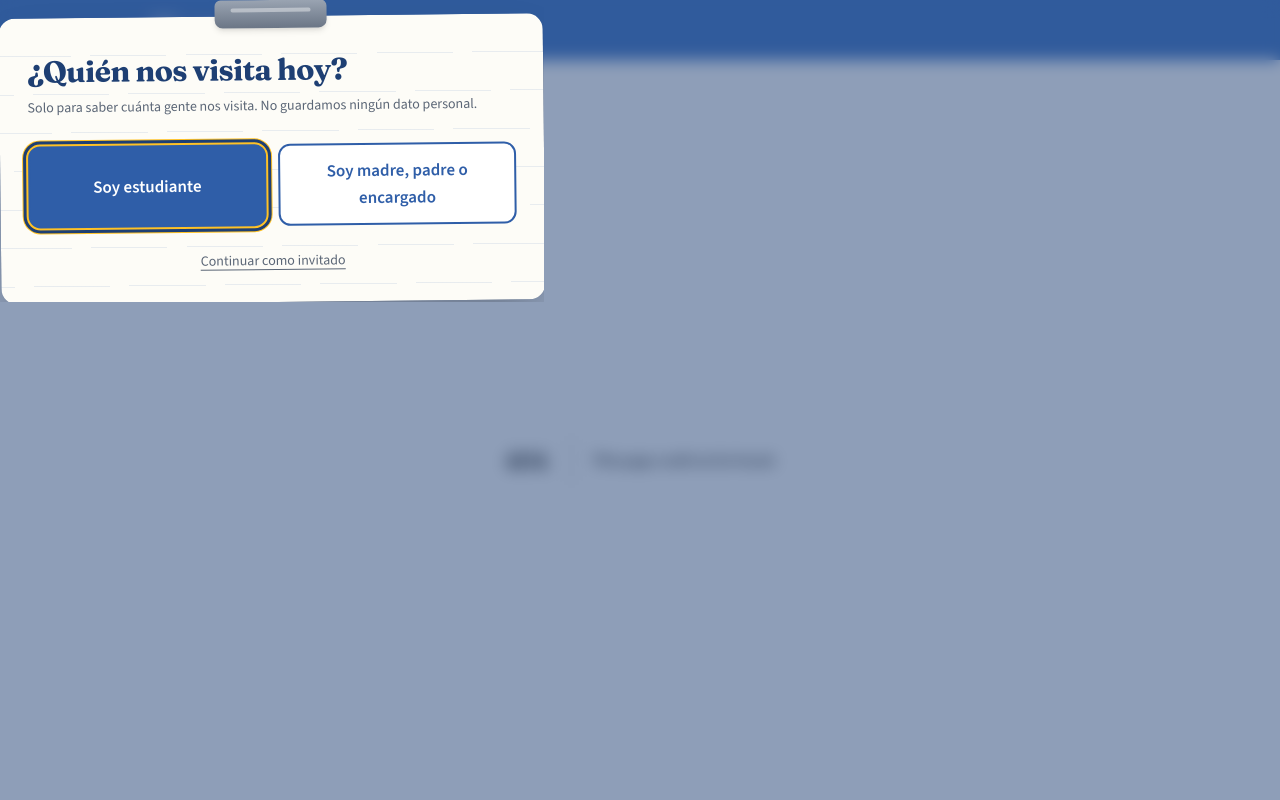
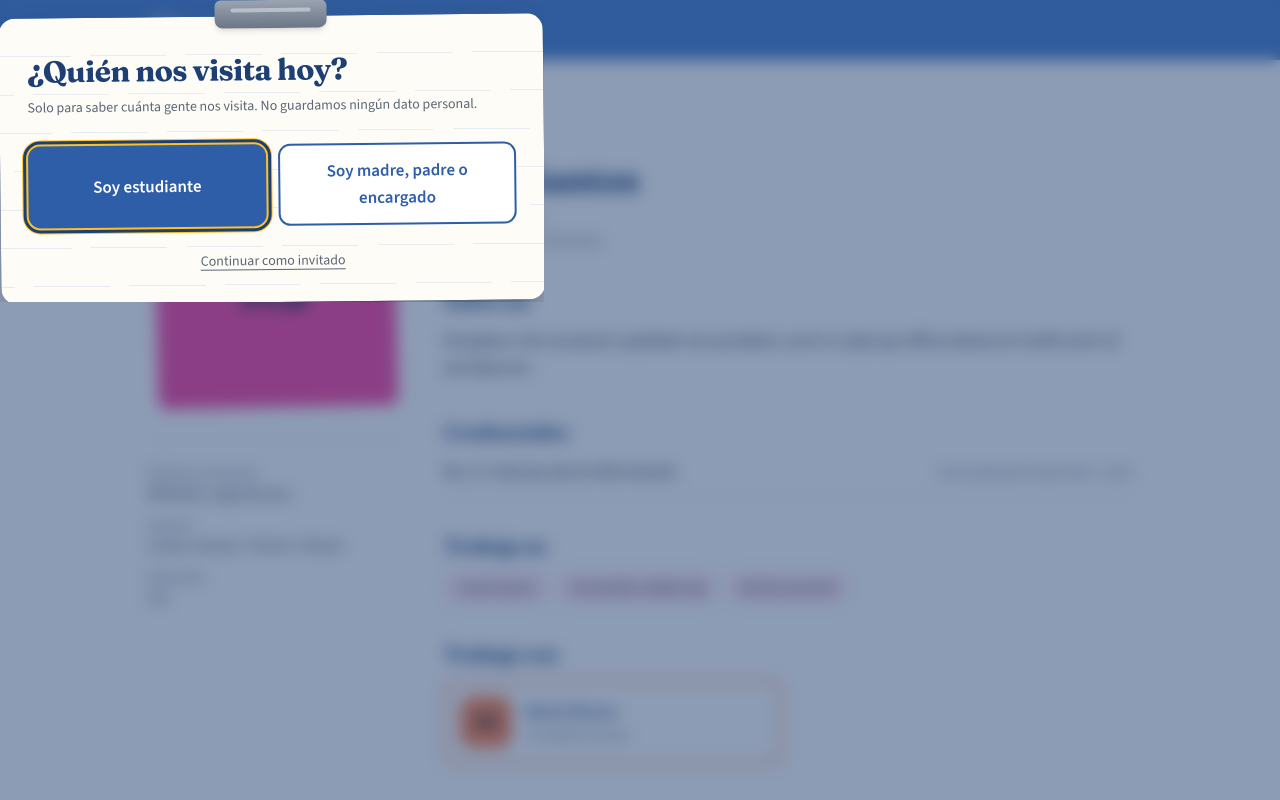
Before and after one commit to AlexisBarriera72/consejeria-escolar, a Next.js app: page /consejered/ana-santos in a window 1280 px wide. Before the commit this address had no page. Shown: the top 800 px of the page. Built offline with nearby package versions, Linux system fonts and the light colour scheme.

Commit message:
feat: add profile page with credentials and mutual links

```diff
--- /dev/null
+++ b/app/consejered/[slug]/page.tsx
@@ -0,0 +1,199 @@
+import type { Metadata } from 'next';
+import Link from 'next/link';
+import { notFound } from 'next/navigation';
+import { FotoPerfil } from '@/components/FotoPerfil';
+import { TextoRico } from '@/components/TextoRico';
+import { TINTE_ACENTO, BORDE_ACENTO } from '@/components/ui/Tarjeta';
+import {
+  obtenerPerfil,
+  obtenerPerfiles,
+  obtenerPerfilesPorId,
+} from '@/lib/contenido';
+
+type Props = { params: Promise<{ slug: string }> };
+
+/** Prerenderiza todos los perfiles en el build: se sirven como HTML estático,
+ *  sin esperar a nada. Importa en un teléfono con datos móviles flojos. */
+export async function generateStaticParams() {
+  const perfiles = await obtenerPerfiles();
+  return perfiles.map((p) => ({ slug: p.slug }));
+}
+
+export async function generateMetadata({ params }: Props): Promise<Metadata> {
+  const { slug } = await params;
+  const perfil = await obtenerPerfil(slug);
+  if (!perfil) return { title: 'Perfil no encontrado' };
+  return {
+    title: perfil.nombre,
+    description: `${perfil.puesto} · ${perfil.escuela}`,
+  };
+}
+
+export default async function PaginaPerfil({ params }: Props) {
+  const { slug } = await params;
+  const perfil = await obtenerPerfil(slug);
+  if (!perfil) notFound();
+
+  // `trabajaCon` ya viene simétrico desde lib/contenido (doc 02 §3).
+  const companeros = await obtenerPerfilesPorId(perfil.trabajaCon);
+
+  return (
+    <div className="mx-auto max-w-5xl px-5 py-12">
+      <Link
+        href="/consejered"
+        className="text-azul-700 rounded text-sm underline"
+      >
+        ← Volver al Pasillo
+      </Link>
+
+      <div className="mt-6 grid gap-10 md:grid-cols-[16rem_1fr]">
+        {/* ── Columna izquierda ─────────────────────────────────────────── */}
+        <div>
+          <div style={{ rotate: '-1.2deg' }}>
+            <FotoPerfil perfil={perfil} tamano="grande" />
+          </div>
+
+          {perfil.estadoDelDia ? (
+            <p
+              className={`text-tinta mt-5 rounded-xl px-4 py-3 text-sm font-medium ${TINTE_ACENTO[perfil.acento]}`}
+            >
+              {perfil.estadoDelDia}
+            </p>
+          ) : null}
+
+          <dl className="border-borde mt-6 space-y-3 border-t pt-6 text-sm">
+            {perfil.contacto.oficina ? (
+              <div>
+                <dt className="text-gris">Dónde encontrarla</dt>
+                <dd className="text-tinta font-medium">
+                  {perfil.contacto.oficina}
+                </dd>
+              </div>
+            ) : null}
+            {perfil.contacto.horario ? (
+              <div>
+                <dt className="text-gris">Horario</dt>
+                <dd className="text-tinta font-medium">
+                  {perfil.contacto.horario}
+                </dd>
+              </div>
+            ) : null}
+            {perfil.contacto.extension ? (
+              <div>
+                <dt className="text-gris">Extensión</dt>
+                <dd className="text-tinta font-medium">
+                  {perfil.contacto.extension}
+                </dd>
+              </div>
+            ) : null}
+            {perfil.contacto.email ? (
+              <div>
+                <dt className="text-gris">Correo</dt>
+                <dd>
+                  <a
+                    href={`mailto:${perfil.contacto.email}`}
+                    className="text-azul-700 rounded font-medium underline"
+                  >
+                    {perfil.contacto.email}
+                  </a>
+                </dd>
+              </div>
+            ) : null}
+          </dl>
+        </div>
+
+        {/* ── Columna derecha ───────────────────────────────────────────── */}
+        <div>
+          <h1 className="font-titulo text-azul-900 text-4xl font-bold">
+            {perfil.nombre}
+          </h1>
+          <p className="text-tinta mt-1 text-lg">{perfil.puesto}</p>
+          <p className="text-gris text-sm">{perfil.escuela}</p>
+
+          {perfil.frase ? (
+            <blockquote
+              className={`text-tinta mt-7 rounded-xl border-l-4 px-5 py-4 italic ${BORDE_ACENTO[perfil.acento]} ${TINTE_ACENTO[perfil.acento]}`}
+            >
+              {perfil.frase}
+            </blockquote>
+          ) : null}
+
+          <section className="mt-9">
+            <h2 className="font-titulo text-azul-900 text-xl font-bold">
+              Sobre mí
+            </h2>
+            <TextoRico html={perfil.bio} className="text-tinta mt-3" />
+          </section>
+
+          {perfil.credenciales.length > 0 ? (
+            <section className="mt-9">
+              <h2 className="font-titulo text-azul-900 text-xl font-bold">
+                Credenciales
+              </h2>
+              <ul className="mt-3 space-y-2.5">
+                {perfil.credenciales.map((c) => (
+                  <li
+                    key={c.titulo + c.institucion}
+                    className="border-borde flex flex-wrap items-baseline justify-between gap-x-4 border-b pb-2.5"
+                  >
+                    <span className="text-tinta font-medium">{c.titulo}</span>
+                    <span className="text-gris text-sm">
+                      {c.institucion}
+                      {c.anio ? ` · ${c.anio}` : ''}
+                    </span>
+                  </li>
+                ))}
+              </ul>
+            </section>
+          ) : null}
+
+          {perfil.trabajaEn.length > 0 ? (
+            <section className="mt-9">
+              <h2 className="font-titulo text-azul-900 text-xl font-bold">
+                Trabaja en
+              </h2>
+              <ul className="mt-3 flex flex-wrap gap-2">
+                {perfil.trabajaEn.map((t) => (
+                  <li
+                    key={t}
+                    className={`text-tinta rounded-full px-3.5 py-1.5 text-sm ${TINTE_ACENTO[perfil.acento]}`}
+                  >
+                    {t}
+                  </li>
+                ))}
+              </ul>
+            </section>
+          ) : null}
+
+          {companeros.length > 0 ? (
+            <section className="mt-9">
+              <h2 className="font-titulo text-azul-900 text-xl font-bold">
+                Trabaja con
+              </h2>
+              <ul className="mt-3 grid gap-3 sm:grid-cols-2">
+                {companeros.map((c) => (
+                  <li key={c.id}>
+                    <Link
+                      href={`/consejered/${c.slug}`}
+                      className={`flex items-center gap-3 rounded-xl border-2 p-3 transition-shadow hover:shadow-md ${BORDE_ACENTO[c.acento]}`}
+                    >
+                      <FotoPerfil perfil={c} tamano="chica" />
+                      <span className="min-w-0">
+                        <span className="text-azul-900 block truncate font-semibold">
+                          {c.nombre}
+                        </span>
+                        <span className="text-gris block truncate text-sm">
+                          {c.puesto}
+                        </span>
+                      </span>
+                    </Link>
+                  </li>
+                ))}
+              </ul>
+            </section>
+          ) : null}
+        </div>
+      </div>
+    </div>
+  );
+}
```
